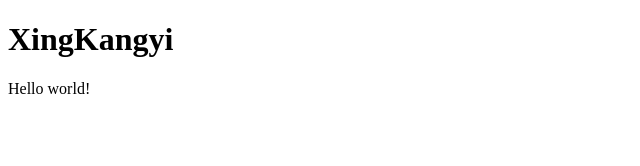
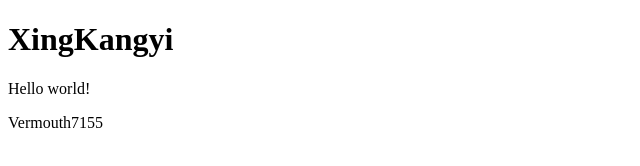
Before and after one commit to Vermouth7155/git-Example-, a plain HTML site: page index.html in a window 1280 px wide. Shown: the whole page, without its empty margins (0-640 px from the left). Drawn offline with Linux system fonts and the light colour scheme.

Commit message:
Update index.html

```diff
--- a/index.html
+++ b/index.html
@@ -9,5 +9,6 @@
 <body>
   <h1>XingKangyi</h1>
   <p>Hello world!</p>
+  <p>Vermouth7155</p>
 </body>
 </html>
```
